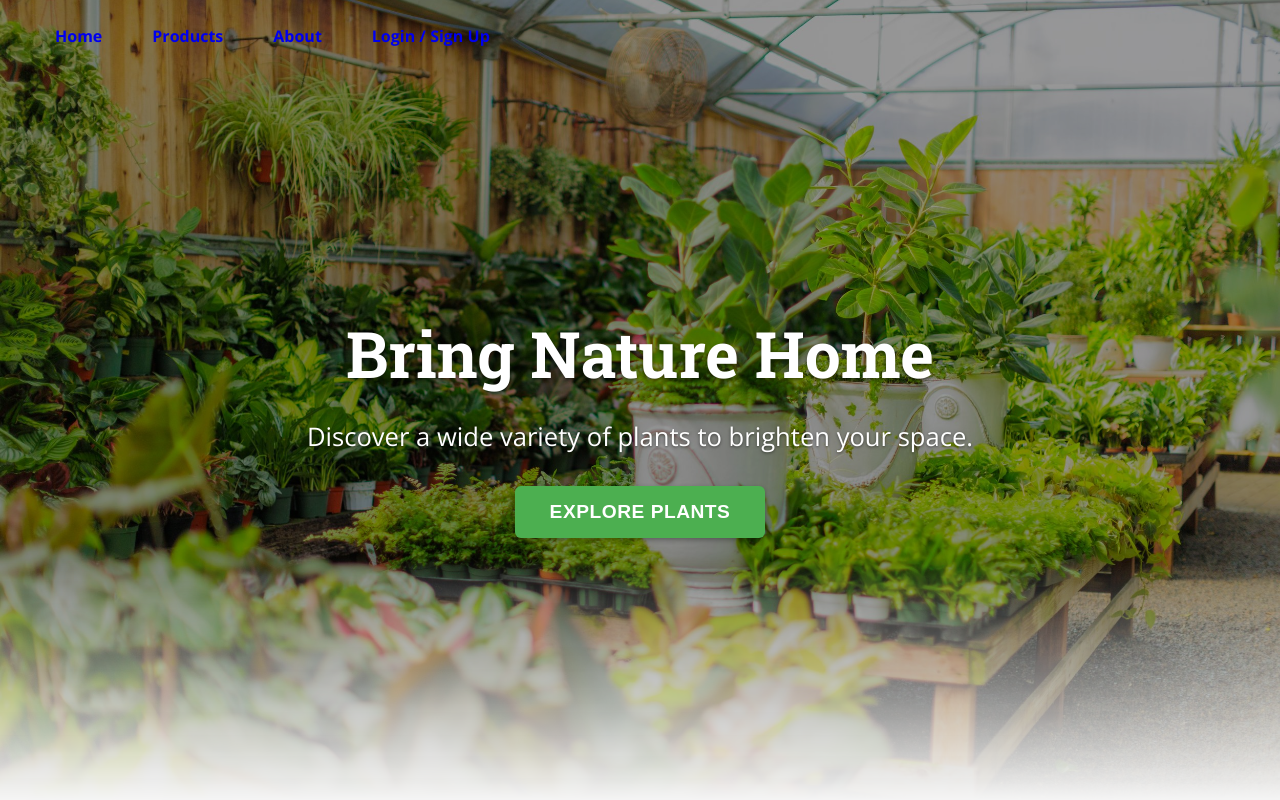
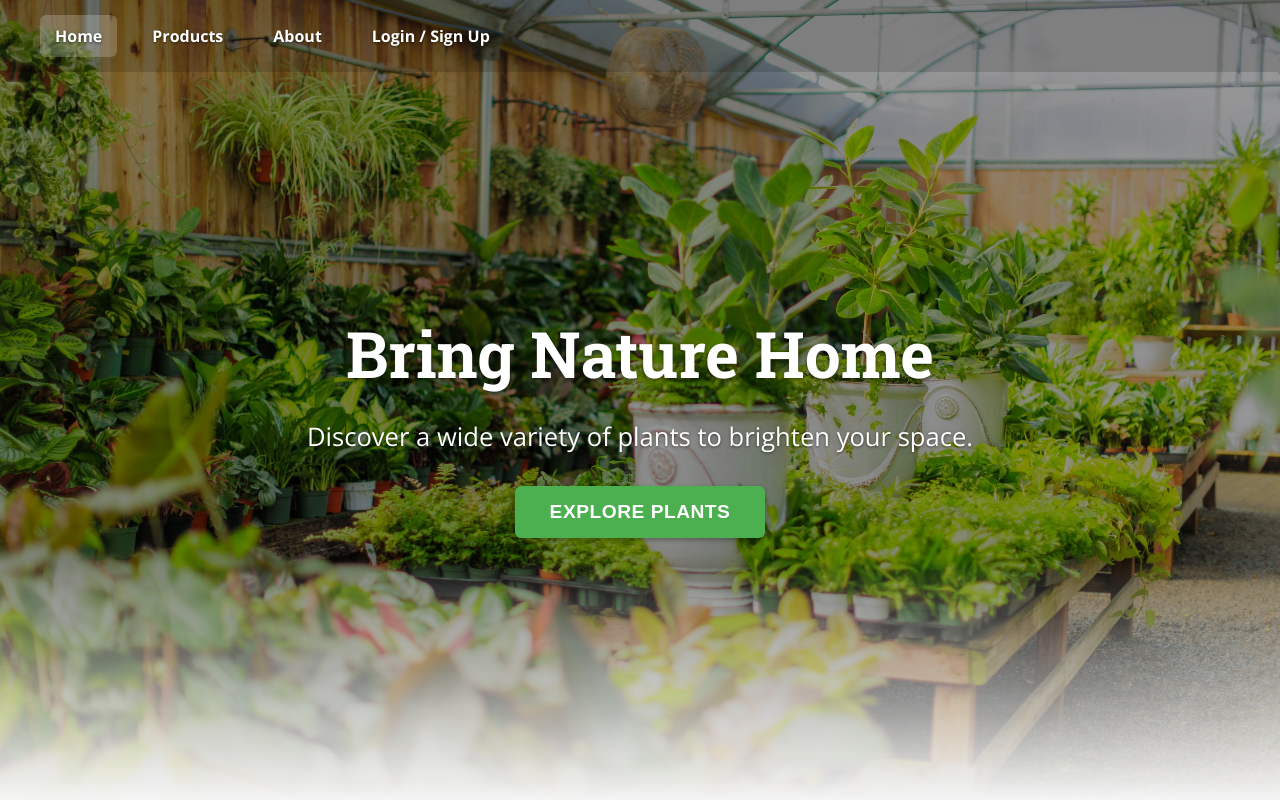
Before and after one commit to kingsuk-panda/nursery-website, a React (Create React App) app in the folder client/: page / in a window 1280 px wide. Shown: the top 800 px of the page. Built offline with nearby package versions, Linux system fonts and the light colour scheme.

Commit message:
Updated Navbar.js, added main logic for theme switching

```diff
--- a/client/src/components/Navbar.js
+++ b/client/src/components/Navbar.js
@@ -1,16 +1,68 @@
 // client/src/components/Navbar.js
-import React from 'react';
-import { NavLink } from 'react-router-dom'; // Changed from Link to NavLink
+import React, { useState, useEffect, useRef } from 'react';
+import { NavLink, useLocation } from 'react-router-dom';
 import styles from './Navbar.module.css';
 
 function Navbar() {
+  // Default to light text theme (for hero) or determine based on current path
+  const location = useLocation();
+  const getInitialTheme = () => {
+    if (location.pathname === '/') {
+      // For homepage, check scroll position if possible, otherwise default to light text
+      // This initial check might be complex if reloaded mid-scroll, so scroll handler will correct it
+      return styles.navThemeLightText;
+    }
+    return styles.navThemeDarkText; // Default for other pages
+  };
+
+  const [navTheme, setNavTheme] = useState(getInitialTheme);
+  const navRef = useRef(null);
+
+  useEffect(() => {
+    // Update initial theme strictly based on path when location changes
+    setNavTheme(location.pathname === '/' ? styles.navThemeLightText : styles.navThemeDarkText);
+
+    const handleScroll = () => {
+      const isHomePage = location.pathname === '/';
+      const navbarHeight = navRef.current ? navRef.current.offsetHeight : 70; // Default navbar height
+
+      // Define the scroll threshold for theme change on Home page
+      // This is when the bottom of the 100vh hero section is about to scroll past the navbar
+      const scrollThreshold = window.innerHeight - navbarHeight - 50; // 50px buffer
+
+      if (isHomePage) {
+        if (window.scrollY > scrollThreshold && window.scrollY > 100) { // Ensure some scrolling has happened
+          setNavTheme(styles.navThemeDarkText); // Scrolled past hero
+        } else {
+          setNavTheme(styles.navThemeLightText); // Over hero
+        }
+      } else {
+        setNavTheme(styles.navThemeDarkText); // Default for other pages
+      }
+    };
+
+    // Call handler once to set theme based on initial scroll, esp. for homepage
+    handleScroll();
+
+    window.addEventListener('scroll', handleScroll, { passive: true });
+    return () => {
+      window.removeEventListener('scroll', handleScroll);
+    };
+  }, [location.pathname]); // Re-run effect if location (page) changes
+
   return (
-    <nav className={styles.nav}>
+    <nav ref={navRef} className={`${styles.nav} ${navTheme}`}>
       <ul className={styles.ul}>
         <li className={styles.li}>
           <NavLink
             to="/"
-            className={({ isActive }) => isActive ? `${styles.a} ${styles.active}` : styles.a}
+            className={({ isActive }) => isActive ? `${styles.a} ${navTheme === styles.navThemeLightText ? styles.active : styles.active}` : styles.a}
+            // The active class itself is now part of the theme, so just styles.a is enough for base
+            // Or ensure your .active class in CSS is general enough or theme it as above.
+            // Simpler: rely on theme-specific .active from CSS:
+            // className={({ isActive }) => isActive ? styles.a + ' ' + styles.active : styles.a}
+            // Even simpler if .active inside each theme block in CSS is sufficient:
+             onClick={() => { if (location.pathname === '/') window.scrollTo(0,0);}} // Scroll to top for home
           >
             Home
           </NavLink>
```
